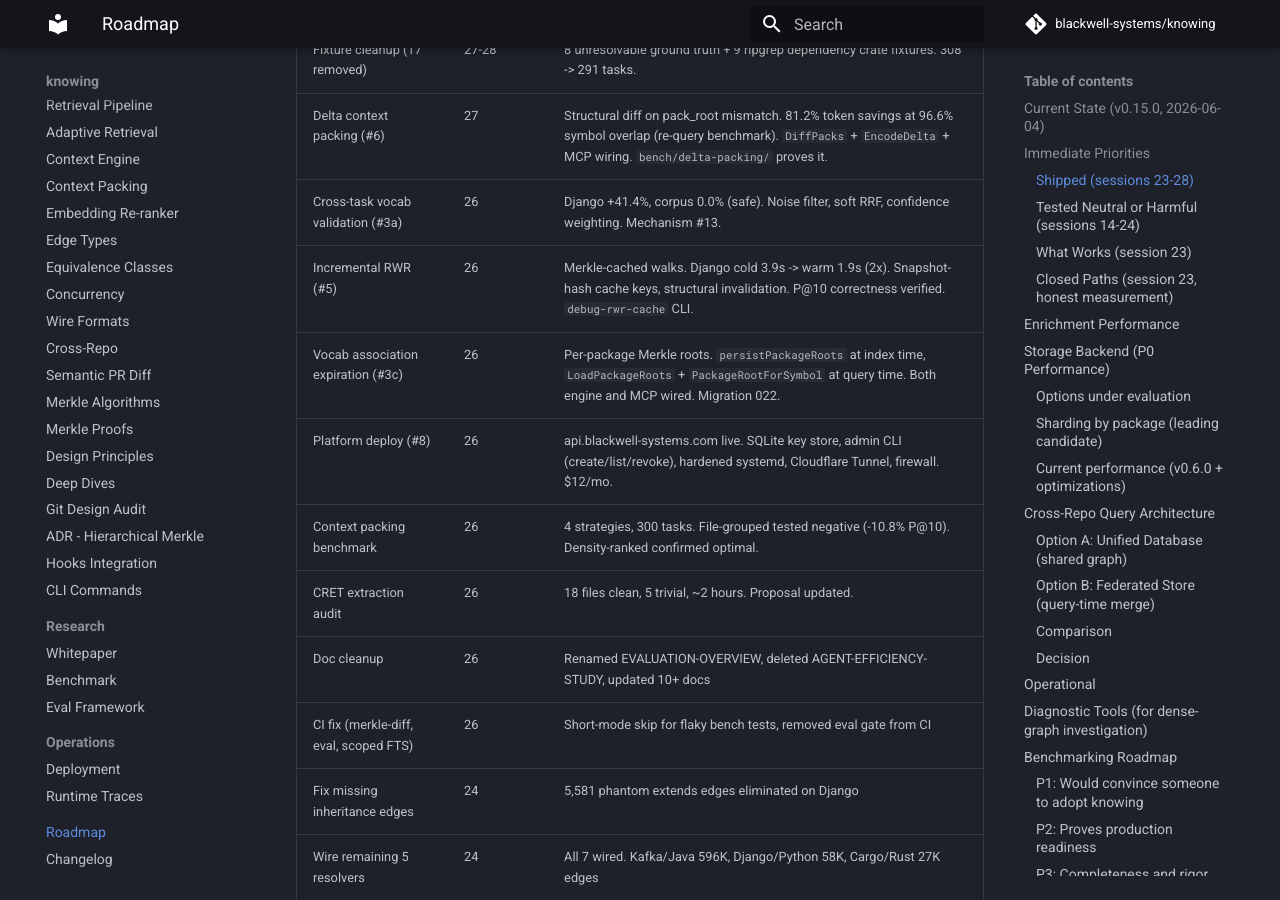
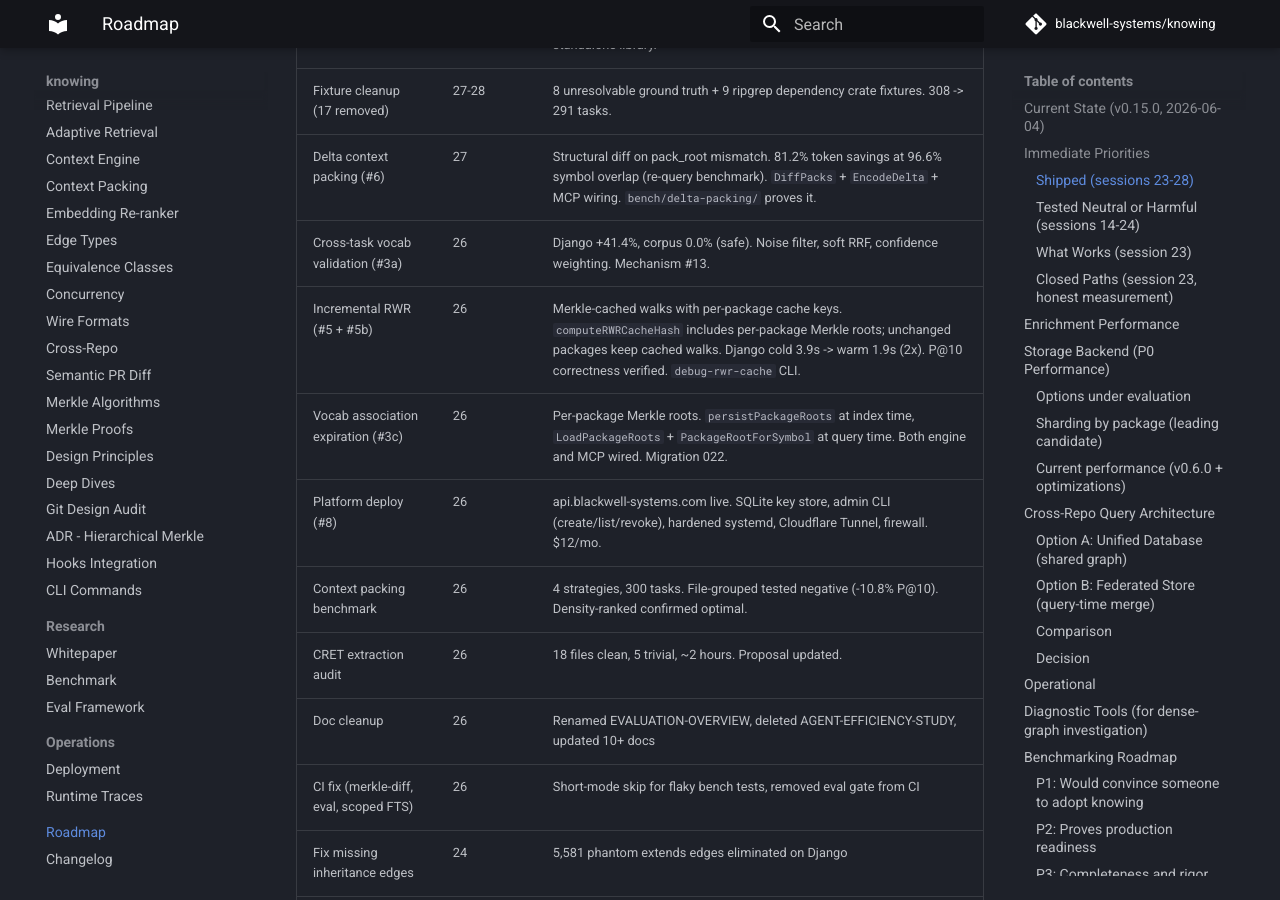
Before and after one commit to blackwell-systems/knowing, an MkDocs documentation site: the page built from docs/roadmap.md, in a window 1280 px wide and 900 px high, scrolled down 2200 px. Built offline with MkDocs 1.6.1 and Material for MkDocs 9.7.7, drawn with Linux system fonts in a browser that asks for light colours; comment, search, counter and statistics services are not loaded; some of the changed text lies outside the part shown.

Commit message:
docs: mark incremental RWR phase 2 as shipped (was already implemented in session 26)

```diff
--- a/docs/roadmap.md
+++ b/docs/roadmap.md
@@ -45,7 +45,7 @@ What's shipped is in the [changelog](CHANGELOG.md). This document covers what's
 
 | # | Item | Why | Effort | Expected Impact |
 |---|------|-----|--------|-----------------|
-| 5b | **Incremental RWR phase 2: per-package cache keys** | Phase 1 shipped (session 26). Phase 2: use per-package SubgraphRoots in cache keys so unchanged packages keep cached walks even when other packages change. Package roots already persisted (session 26). | Low | Latency refinement |
+| 5b | ~~**Incremental RWR phase 2: per-package cache keys**~~ | **SHIPPED (session 26).** `computeRWRCacheHash` includes per-package Merkle roots. Unchanged packages keep cached walks. See Shipped table. | - | - |
 | 6 | ~~**Delta context packing**~~ | **SHIPPED (session 27).** See Shipped table below. | - | - |
 | 10 | **AI-generated evaluation corpus** | LLM generates tasks + ground truth, DB-validated. Hybrid: hand-curated for regression, AI-generated for coverage. | Medium | Eval credibility |
 | 11 | **More equiv class coverage** | Message queues (RabbitMQ, Redis), cloud SDKs (AWS, GCP), build systems (Make, Gradle), observability (OpenTelemetry, Prometheus). | Ongoing | Incremental P@10 |
@@ -63,7 +63,7 @@ What's shipped is in the [changelog](CHANGELOG.md). This document covers what's
 | Fixture cleanup (17 removed) | 27-28 | 8 unresolvable ground truth + 9 ripgrep dependency crate fixtures. 308 -> 291 tasks. |
 | Delta context packing (#6) | 27 | Structural diff on pack_root mismatch. 81.2% token savings at 96.6% symbol overlap (re-query benchmark). `DiffPacks` + `EncodeDelta` + MCP wiring. `bench/delta-packing/` proves it. |
 | Cross-task vocab validation (#3a) | 26 | Django +41.4%, corpus 0.0% (safe). Noise filter, soft RRF, confidence weighting. Mechanism #13. |
-| Incremental RWR (#5) | 26 | Merkle-cached walks. Django cold 3.9s -> warm 1.9s (2x). Snapshot-hash cache keys, structural invalidation. P@10 correctness verified. `debug-rwr-cache` CLI. |
+| Incremental RWR (#5 + #5b) | 26 | Merkle-cached walks with per-package cache keys. `computeRWRCacheHash` includes per-package Merkle roots; unchanged packages keep cached walks. Django cold 3.9s -> warm 1.9s (2x). P@10 correctness verified. `debug-rwr-cache` CLI. |
 | Vocab association expiration (#3c) | 26 | Per-package Merkle roots. `persistPackageRoots` at index time, `LoadPackageRoots` + `PackageRootForSymbol` at query time. Both engine and MCP wired. Migration 022. |
 | Platform deploy (#8) | 26 | api.blackwell-systems.com live. SQLite key store, admin CLI (create/list/revoke), hardened systemd, Cloudflare Tunnel, firewall. $12/mo. |
 | Context packing benchmark | 26 | 4 strategies, 300 tasks. File-grouped tested negative (-10.8% P@10). Density-ranked confirmed optimal. |
```
